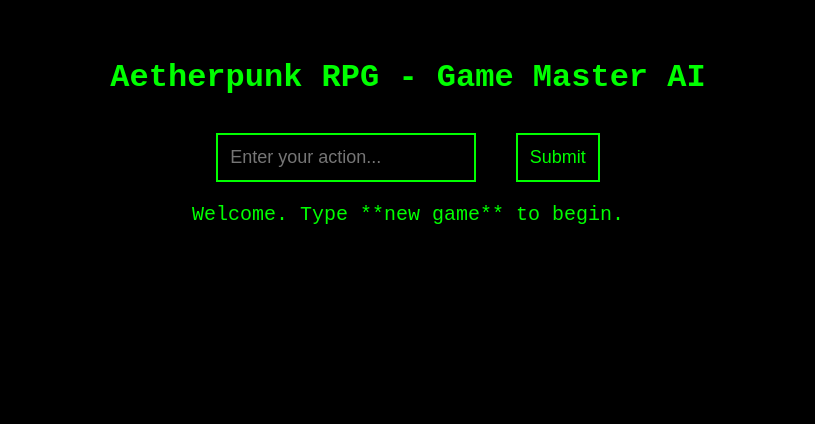
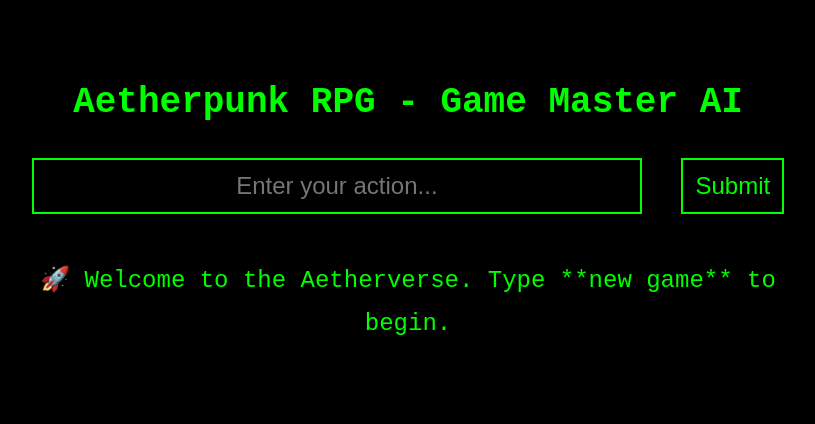
Before and after one commit to KhalilRCG/Aetherpunk-GMAI, a Flask app: page / in a window 1280 px wide. Shown: the top 424 px of the page, without its empty margins (232-1047 px from the left). Run offline with Flask 3, Linux system fonts and the light colour scheme; some libraries are stand-ins or nearby versions.

Commit message:
Update index.html

```diff
--- a/templates/index.html
+++ b/templates/index.html
@@ -1,27 +1,67 @@
 <!DOCTYPE html>
 <html lang="en">
 <head>
-    <title>Aetherpunk GM AI</title>
+    <title>Aetherpunk RPG - Game Master AI</title>
     <script src="https://cdnjs.cloudflare.com/ajax/libs/socket.io/4.0.1/socket.io.js"></script>
     <style>
-        body { background-color: black; color: #00FF00; font-family: "Courier New", monospace; text-align: center; padding: 30px; }
-        input, button { font-size: 18px; padding: 12px; margin: 15px; background-color: black; color: #00FF00; border: 2px solid #00FF00; }
-        #response { font-size: 20px; line-height: 1.8; max-width: 80%; margin: auto; }
+        body {
+            background-color: black;
+            color: #00FF00;
+            font-family: "Courier New", monospace;
+            text-align: center;
+            padding: 50px;
+        }
+        h1 {
+            font-size: 36px;
+            margin-bottom: 20px;
+        }
+        input, button {
+            font-size: 24px;
+            padding: 12px;
+            margin: 15px;
+            background-color: black;
+            color: #00FF00;
+            border: 2px solid #00FF00;
+            text-align: center;
+        }
+        input {
+            width: 50%;
+        }
+        #response {
+            font-size: 24px;
+            line-height: 1.8;
+            max-width: 70%;
+            margin: 30px auto;
+            text-align: center;
+        }
     </style>
 </head>
 <body>
     <h1>Aetherpunk RPG - Game Master AI</h1>
-    <input id="playerInput" type="text" placeholder="Enter your action..." />
+    <input id="playerInput" type="text" placeholder="Enter your action..." onkeypress="handleKeyPress(event)"/>
     <button onclick="sendAction()">Submit</button>
-    <div id="response">Welcome. Type **new game** to begin.</div>
+    <div id="response">🚀 Welcome to the Aetherverse. Type **new game** to begin.</div>
 
     <script>
         var socket = io("https://aetherpunk-gmai.onrender.com");
+
         function sendAction() {
             var action = document.getElementById("playerInput").value;
-            socket.emit("chat_message", { message: action });
-            document.getElementById("playerInput").value = "";
+            if (action.trim() !== "") {
+                socket.emit("chat_message", { message: action });
+                document.getElementById("playerInput").value = "";
+            }
         }
+
+        function handleKeyPress(event) {
+            if (event.key === "Enter") {
+                sendAction();
+            }
+        }
+
+        socket.on("game_response", function(data) {
+            document.getElementById("response").innerText = data.response;
+        });
     </script>
 </body>
 </html>
```
